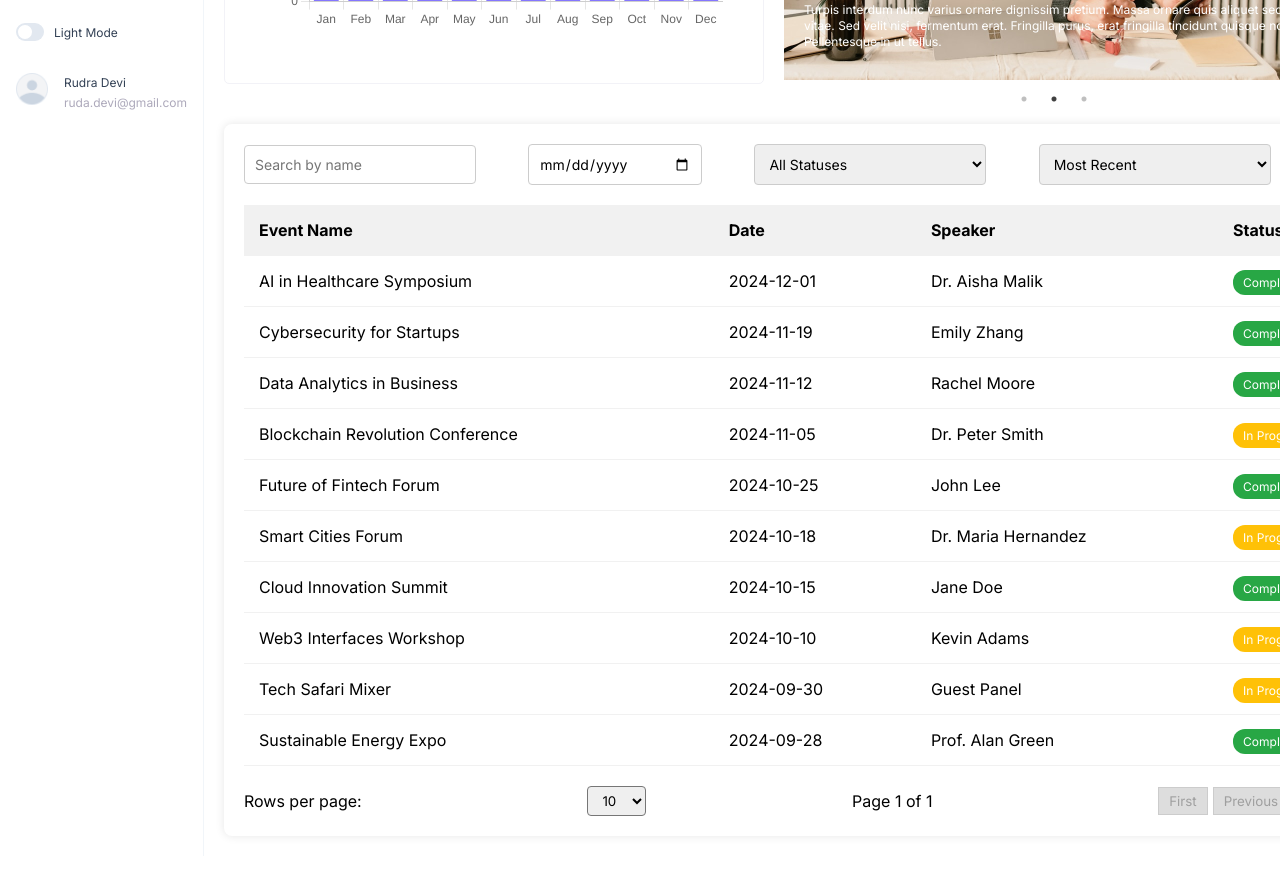
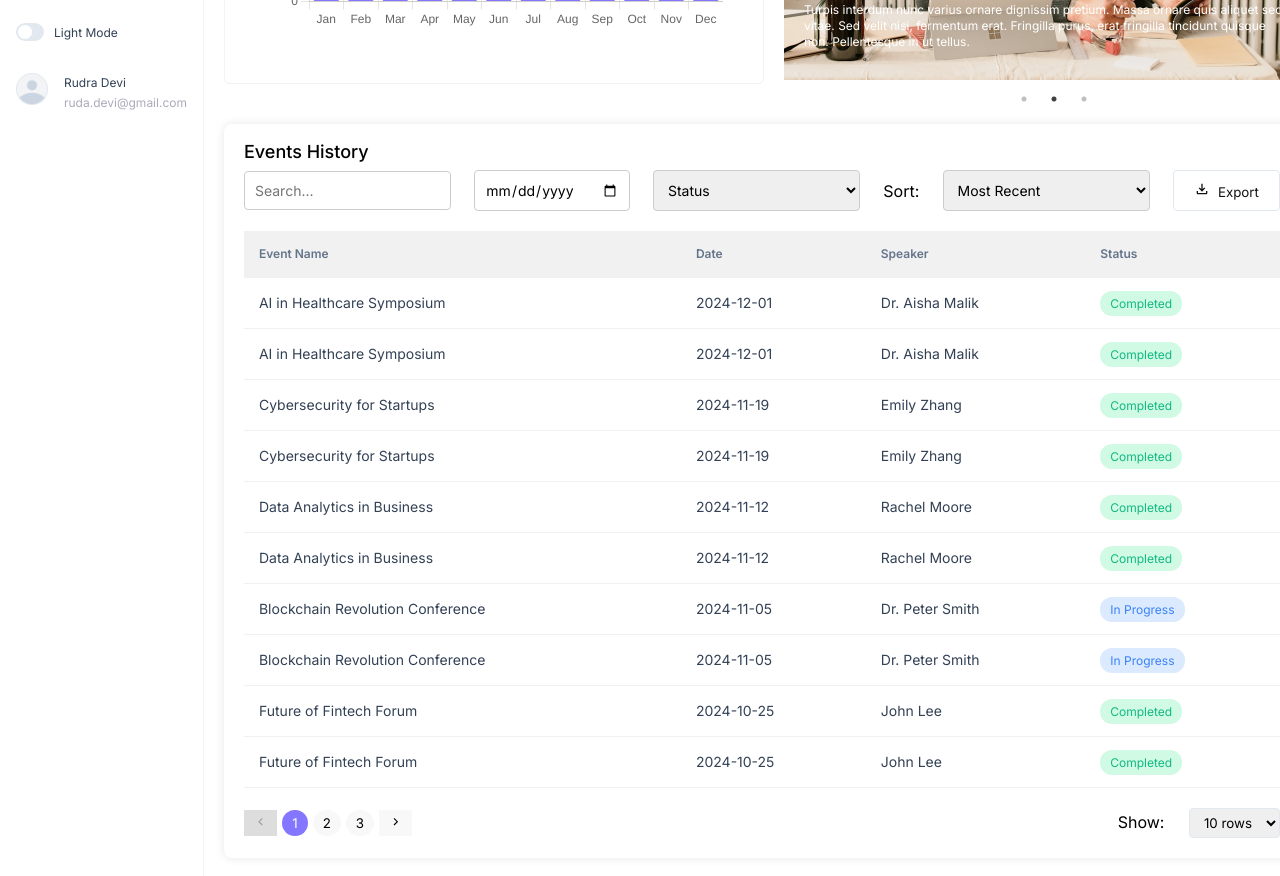
Before and after one commit to Meshach88/events-management, a React (Vite) app: page / in a window 1280 px wide. Shown: the part 480-1356 px from the top of the page. Built offline with nearby package versions, Linux system fonts and the light colour scheme.

Commit message:
edited table

```diff
--- a/src/components/EventsHistory.jsx
+++ b/src/components/EventsHistory.jsx
@@ -1,61 +1,209 @@
-import React, { useState } from 'react';
-import './EventsTable.css';
+import React, { useState } from "react";
+import "./EventsTable.css";
+import { IoSearchOutline } from "react-icons/io5";
+import { MdOutlineFileDownload } from "react-icons/md";
+import { GrFormPrevious, GrFormNext } from "react-icons/gr";
 
 const initialData = [
-  { id: 1, name: 'Cloud Innovation Summit', date: '2024-10-15', speaker: 'Jane Doe', status: 'Completed' },
-  { id: 2, name: 'Blockchain Revolution Conference', date: '2024-11-05', speaker: 'Dr. Peter Smith', status: 'In Progress' },
-  { id: 3, name: 'AI in Healthcare Symposium', date: '2024-12-01', speaker: 'Dr. Aisha Malik', status: 'Completed' },
-  { id: 4, name: 'Future of Fintech Forum', date: '2024-10-25', speaker: 'John Lee', status: 'Completed' },
-  { id: 5, name: 'Data Analytics in Business', date: '2024-11-12', speaker: 'Rachel Moore', status: 'Completed' },
-  { id: 6, name: 'Sustainable Energy Expo', date: '2024-09-28', speaker: 'Prof. Alan Green', status: 'Completed' },
-  { id: 7, name: 'Web3 Interfaces Workshop', date: '2024-10-10', speaker: 'Kevin Adams', status: 'In Progress' },
-  { id: 8, name: 'Cybersecurity for Startups', date: '2024-11-19', speaker: 'Emily Zhang', status: 'Completed' },
-  { id: 9, name: 'Smart Cities Forum', date: '2024-10-18', speaker: 'Dr. Maria Hernandez', status: 'In Progress' },
-  { id: 10, name: 'Tech Safari Mixer', date: '2024-09-30', speaker: 'Guest Panel', status: 'In Progress' }
+  {
+    id: 1,
+    name: "Cloud Innovation Summit",
+    date: "2024-10-15",
+    speaker: "Jane Doe",
+    status: "Completed",
+  },
+  {
+    id: 2,
+    name: "Blockchain Revolution Conference",
+    date: "2024-11-05",
+    speaker: "Dr. Peter Smith",
+    status: "In Progress",
+  },
+  {
+    id: 3,
+    name: "AI in Healthcare Symposium",
+    date: "2024-12-01",
+    speaker: "Dr. Aisha Malik",
+    status: "Completed",
+  },
+  {
+    id: 4,
+    name: "Future of Fintech Forum",
+    date: "2024-10-25",
+    speaker: "John Lee",
+    status: "Completed",
+  },
+  {
+    id: 5,
+    name: "Data Analytics in Business",
+    date: "2024-11-12",
+    speaker: "Rachel Moore",
+    status: "Completed",
+  },
+  {
+    id: 6,
+    name: "Sustainable Energy Expo",
+    date: "2024-09-28",
+    speaker: "Prof. Alan Green",
+    status: "Completed",
+  },
+  {
+    id: 7,
+    name: "Web3 Interfaces Workshop",
+    date: "2024-10-10",
+    speaker: "Kevin Adams",
+    status: "In Progress",
+  },
+  {
+    id: 8,
+    name: "Cybersecurity for Startups",
+    date: "2024-11-19",
+    speaker: "Emily Zhang",
+    status: "Completed",
+  },
+  {
+    id: 9,
+    name: "Smart Cities Forum",
+    date: "2024-10-18",
+    speaker: "Dr. Maria Hernandez",
+    status: "In Progress",
+  },
+  {
+    id: 10,
+    name: "Tech Safari Mixer",
+    date: "2024-09-30",
+    speaker: "Guest Panel",
+    status: "In Progress",
+  },
+  {
+    id: 11,
+    name: "Cloud Innovation Summit",
+    date: "2024-10-15",
+    speaker: "Jane Doe",
+    status: "Completed",
+  },
+  {
+    id: 12,
+    name: "Blockchain Revolution Conference",
+    date: "2024-11-05",
+    speaker: "Dr. Peter Smith",
+    status: "In Progress",
+  },
+  {
+    id: 13,
+    name: "AI in Healthcare Symposium",
+    date: "2024-12-01",
+    speaker: "Dr. Aisha Malik",
+    status: "Completed",
+  },
+  {
+    id: 14,
+    name: "Future of Fintech Forum",
+    date: "2024-10-25",
+    speaker: "John Lee",
+    status: "Completed",
+  },
+  {
+    id: 15,
+    name: "Data Analytics in Business",
+    date: "2024-11-12",
+    speaker: "Rachel Moore",
+    status: "Completed",
+  },
+  {
+    id: 16,
+    name: "Sustainable Energy Expo",
+    date: "2024-09-28",
+    speaker: "Prof. Alan Green",
+    status: "Completed",
+  },
+  {
+    id: 17,
+    name: "Web3 Interfaces Workshop",
+    date: "2024-10-10",
+    speaker: "Kevin Adams",
+    status: "In Progress",
+  },
+  {
+    id: 18,
+    name: "Cybersecurity for Startups",
+    date: "2024-11-19",
+    speaker: "Emily Zhang",
+    status: "Completed",
+  },
+  {
+    id: 19,
+    name: "Smart Cities Forum",
+    date: "2024-10-18",
+    speaker: "Dr. Maria Hernandez",
+    status: "In Progress",
+  },
+  {
+    id: 20,
+    name: "Tech Safari Mixer",
+    date: "2024-09-30",
+    speaker: "Guest Panel",
+    status: "In Progress",
+  },
 ];
 
 const EventsTable = () => {
   const [events, setEvents] = useState(initialData);
-  const [filters, setFilters] = useState({ date: '', status: '', name: '', sort: 'recent' });
+  const [filters, setFilters] = useState({
+    date: "",
+    status: "",
+    name: "",
+    sort: "recent",
+  });
   const [currentPage, setCurrentPage] = useState(1);
   const [rowsPerPage, setRowsPerPage] = useState(10);
 
   const handleInputChange = (e) => {
     const { name, value } = e.target;
     setFilters({ ...filters, [name]: value });
-    setCurrentPage(1);  // Reset to the first page when filters are applied
+    setCurrentPage(1); // Reset to the first page when filters are applied
   };
 
   const handleRowsPerPageChange = (e) => {
     setRowsPerPage(Number(e.target.value));
-    setCurrentPage(1);  // Reset to the first page when number of rows per page is changed
+    setCurrentPage(1); // Reset to the first page when number of rows per page is changed
   };
 
   const exportTable = () => {
     const csvData = [
-      ['Event Name', 'Date', 'Speaker', 'Status'],
-      ...events.map(event => [event.name, event.date, event.speaker, event.status])
-    ].map(e => e.join(",")).join("\n");
+      ["Event Name", "Date", "Speaker", "Status"],
+      ...events.map((event) => [
+        event.name,
+        event.date,
+        event.speaker,
+        event.status,
+      ]),
+    ]
+      .map((e) => e.join(","))
+      .join("\n");
 
-    const blob = new Blob([csvData], { type: 'text/csv' });
+    const blob = new Blob([csvData], { type: "text/csv" });
     const url = window.URL.createObjectURL(blob);
-    const a = document.createElement('a');
-    a.setAttribute('hidden', '');
-    a.setAttribute('href', url);
-    a.setAttribute('download', 'events.csv');
+    const a = document.createElement("a");
+    a.setAttribute("hidden", "");
+    a.setAttribute("href", url);
+    a.setAttribute("download", "events.csv");
     document.body.appendChild(a);
     a.click();
     document.body.removeChild(a);
   };
 
   const filteredEvents = events
-    .filter(event =>
-      (filters.name === '' || event.name.toLowerCase().includes(filters.name.toLowerCase())) &&
-      (filters.status === '' || event.status.toLowerCase() === filters.status.toLowerCase()) &&
-      (filters.date === '' || event.date === filters.date)
+    .filter(
+      (event) =>
+        (filters.name === "" ||
+          event.name.toLowerCase().includes(filters.name.toLowerCase())) &&
+        (filters.status === "" ||
+          event.status.toLowerCase() === filters.status.toLowerCase()) &&
+        (filters.date === "" || event.date === filters.date)
     )
     .sort((a, b) => {
-      if (filters.sort === 'recent') {
+      if (filters.sort === "recent") {
         return new Date(b.date) - new Date(a.date);
       }
       return new Date(a.date) - new Date(b.date);
@@ -63,7 +211,10 @@ const EventsTable = () => {
 
   // Pagination logic
   const totalPages = Math.ceil(filteredEvents.length / rowsPerPage);
-  const paginatedEvents = filteredEvents.slice((currentPage - 1) * rowsPerPage, currentPage * rowsPerPage);
+  const paginatedEvents = filteredEvents.slice(
+    (currentPage - 1) * rowsPerPage,
+    currentPage * rowsPerPage
+  );
 
   const handlePageChange = (pageNumber) => {
     setCurrentPage(pageNumber);
@@ -71,11 +222,12 @@ const EventsTable = () => {
 
   return (
     <div className="events-table">
+      <h3>Events History</h3>
       <div className="filter-row">
         <input
           type="text"
           name="name"
-          placeholder="Search by name"
+          placeholder="Search..."
           value={filters.name}
           onChange={handleInputChange}
         />
@@ -85,16 +237,27 @@ const EventsTable = () => {
           value={filters.date}
           onChange={handleInputChange}
         />
-        <select name="status" value={filters.status} onChange={handleInputChange}>
+        <select
+          name="status"
+          value={filters.status}
+          onChange={handleInputChange}
+        >
+          <option value="">Status</option>
           <option value="">All Statuses</option>
           <option value="Completed">Completed</option>
           <option value="In Progress">In Progress</option>
         </select>
+        <label htmlFor="">Sort:</label>
         <select name="sort" value={filters.sort} onChange={handleInputChange}>
           <option value="recent">Most Recent</option>
           <option value="oldest">Oldest</option>
         </select>
-        <button onClick={exportTable} className="export-btn">Export</button>
+        <button onClick={exportTable} className="export-btn">
+          <MdOutlineFileDownload
+            style={{ marginRight: "8px", fontSize: "16px" }}
+          />
+          <span>Export</span>
+        </button>
       </div>
 
       <table>
@@ -108,43 +271,82 @@ const EventsTable = () => {
         </thead>
         <tbody>
           {paginatedEvents.length > 0 ? (
-            paginatedEvents.map(event => (
+            paginatedEvents.map((event) => (
               <tr key={event.id}>
                 <td>{event.name}</td>
                 <td>{event.date}</td>
                 <td>{event.speaker}</td>
-                <td><span className={`status ${event.status.replace(' ', '').toLowerCase()}`}>{event.status}</span></td>
+                <td>
+                  <span
+                    className={`status ${event.status
+                      .replace(" ", "")
+                      .toLowerCase()}`}
+                  >
+                    {event.status}
+                  </span>
+                </td>
               </tr>
             ))
           ) : (
-            <tr><td colSpan="4">No events found</td></tr>
+            <tr>
+              <td colSpan="4">No events found</td>
+            </tr>
           )}
         </tbody>
       </table>
 
       {/* Pagination controls */}
       <div className="pagination">
-        <span>Rows per page: </span>
-        <select value={rowsPerPage} onChange={handleRowsPerPageChange}>
-          <option value={10}>10</option>
-          <option value={25}>25</option>
-          <option value={50}>50</option>
-        </select>
-
-        <span>{`Page ${currentPage} of ${totalPages}`}</span>
+        {/* <span>{`Page ${currentPage} of ${totalPages}`}</span> */}
         <div className="pagination-buttons">
-          <button onClick={() => handlePageChange(1)} disabled={currentPage === 1}>
-            First
+          <button
+            onClick={() => handlePageChange(currentPage - 1)}
+            disabled={currentPage === 1}
+          >
+            <GrFormPrevious />
           </button>
-          <button onClick={() => handlePageChange(currentPage - 1)} disabled={currentPage === 1}>
-            Previous
+          <button
+            className="page active"
+            onClick={() => handlePageChange(1)}
+            // disabled={currentPage === 1}
+          >
+            1
           </button>
-          <button onClick={() => handlePageChange(currentPage + 1)} disabled={currentPage === totalPages}>
-            Next
+          <button
+            className="page"
+            onClick={() => handlePageChange(1)}
+            disabled={currentPage === 2}
+          >
+            2
           </button>
-          <button onClick={() => handlePageChange(totalPages)} disabled={currentPage === totalPages}>
+          <button
+            className="page"
+            onClick={() => handlePageChange(1)}
+            disabled={currentPage === 3}
+          >
+            3
+          </button>
+          {/* <button onClick={() => handlePageChange(totalPages)} disabled={currentPage === totalPages}>
             Last
+          </button> */}
+          <button
+            onClick={() => handlePageChange(currentPage + 1)}
+            // disabled={currentPage === totalPages}
+          >
+            <GrFormNext />
           </button>
+        </div>
+        <div>
+          <span>Show: </span>
+          <select
+            className="pagination-select"
+            value={rowsPerPage}
+            onChange={handleRowsPerPageChange}
+          >
+            <option value={10}>10 rows</option>
+            <option value={25}>25</option>
+            <option value={50}>50</option>
+          </select>
         </div>
       </div>
     </div>
--- a/src/components/EventsTable.css
+++ b/src/components/EventsTable.css
@@ -4,6 +4,14 @@
     border-radius: 8px;
     box-shadow: 0 0 10px rgba(0, 0, 0, 0.1);
     margin-top: 20px;
+    max-width: 1076px;
+  }
+
+  .events-table h3{
+    font-size: 18px;
+    font-weight: 500;
+    line-height: 16px;
+    margin-bottom: 10px;
   }
 
   .filter-row {
@@ -28,15 +36,15 @@
 
   .filter-row .export-btn {
     padding: 10px 20px;
-    background-color: #007bff;
-    color: white;
-    border: none;
+    background-color: transparent;
+    color: #141414;
+    border: solid 1px #E2E8F0;
     border-radius: 4px;
     cursor: pointer;
   }
 
   .filter-row .export-btn:hover {
-    background-color: #0056b3;
+    background-color: #c9d7e6;
   }
 
   table {
@@ -48,11 +56,18 @@
     padding: 15px;
     text-align: left;
     border-bottom: 1px solid #f1f1f1;
+    color: #334155;
+    font-size: 14px;
+    line-height: 20px;
+    font-weight: 400;
   }
 
   th {
     background-color: #f1f1f1;
-    font-weight: bold;
+    color: #64748B;
+    font-size: 12px;
+    font-weight: 600;
+    line-height: 16px;
   }
 
   tr:hover {
@@ -63,15 +78,18 @@
     padding: 5px 10px;
     border-radius: 12px;
     font-size: 12px;
-    color: #fff;
+    color: #10B981;
+    line-height: 16px;
+    font-weight: 400;
   }
 
   .status.completed {
-    background-color: #28a745;
+    background-color: #D1FAE5;
   }
 
   .status.inprogress {
-    background-color: #ffc107;
+    background-color: #DBEAFE;
+    color: #3B82F6;
   }
 
   .pagination {
@@ -97,9 +115,18 @@
   .pagination-buttons button {
     padding: 5px 10px;
     margin-right: 5px;
-    border: 1px solid #ccc;
+    border: none;
     background-color: #f8f8f8;
     cursor: pointer;
+  }
+
+  .pagination-buttons .page{
+    border-radius: 50%;
+  }
+
+  .pagination-buttons .active{
+    background-color: #8576FF;
+    color: white;
   }
 
   .pagination-buttons button:hover {
@@ -109,6 +136,11 @@
   .pagination-buttons button:disabled {
     cursor: not-allowed;
     background-color: #ddd;
+  }
+
+  .pagination-select {
+    border: solid 1px #E2E8F0;
+    padding: 8px;
   }
 
   /* Mobile Responsive Styles */
--- a/src/index.css
+++ b/src/index.css
@@ -308,6 +308,7 @@
   font-size: 12px;
   font-weight: 400;
   line-height: 16px;
+  margin-right: 10px;
 }
 
 .slide-content-text h3{
```
